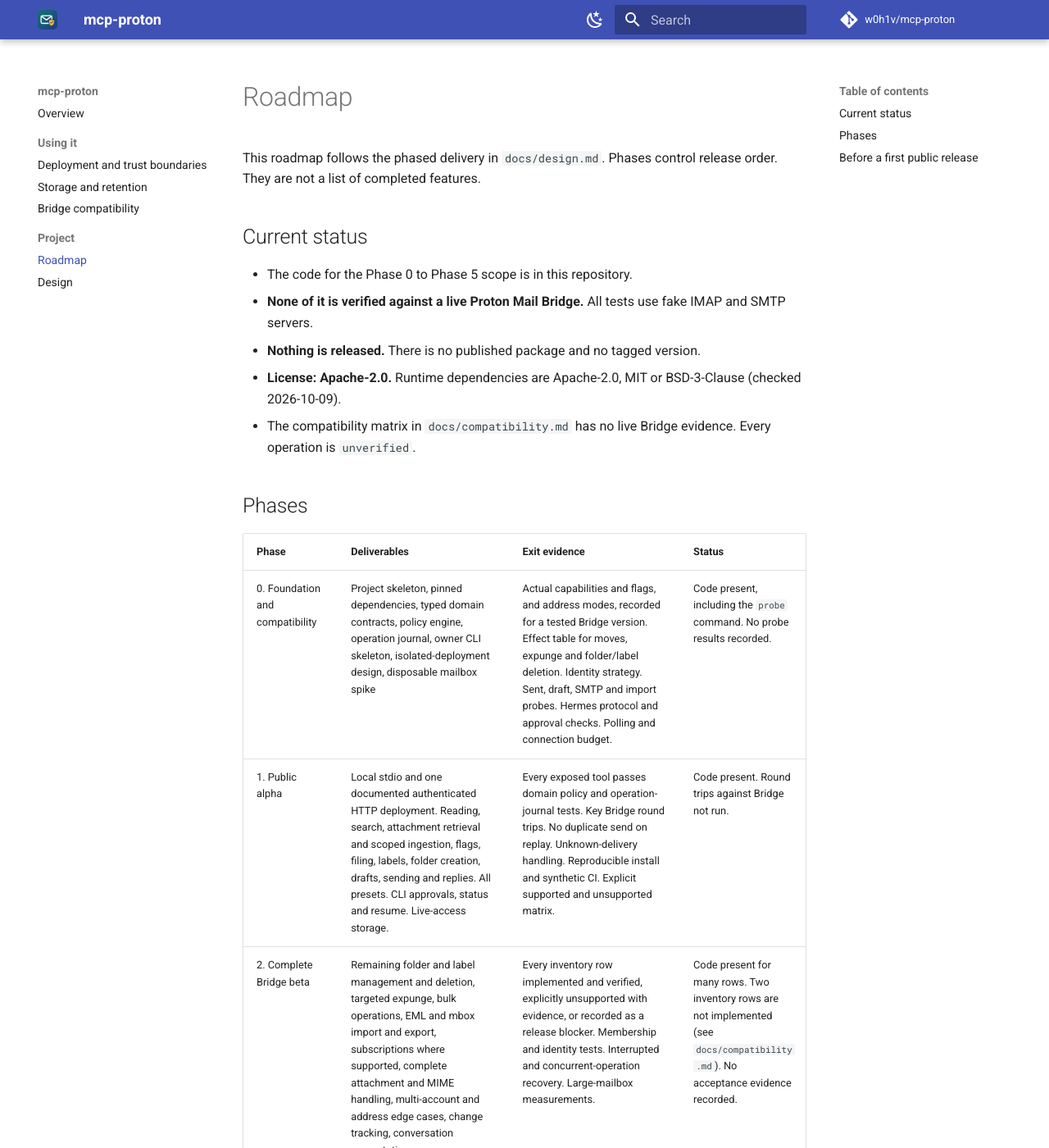
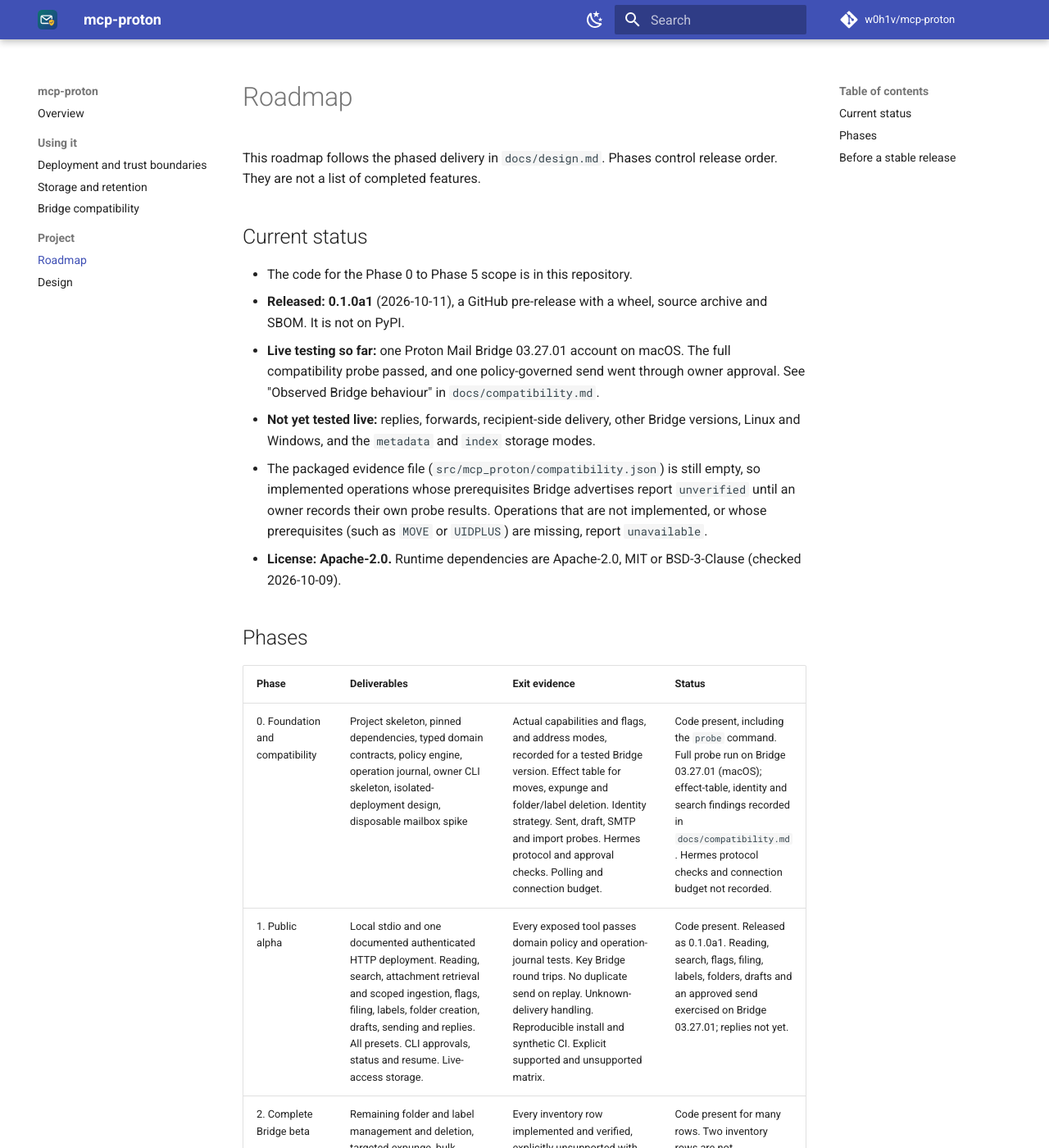
Before and after one commit to w0h1v/mcp-proton, an MkDocs documentation site: the page built from docs/roadmap.md, in a window 1280 px wide and 1400 px high. Shown: the whole window at 82% size. Built offline with MkDocs 1.6.1 and Material for MkDocs 9.7.7, drawn with Linux system fonts in a browser that asks for light colours; comment, search, counter and statistics services are not loaded; some of the changed text lies outside the part shown.

Commit message:
Docs: bring status in line with the 0.1.0a1 release (#20)
* Docs: bring status in line with the 0.1.0a1 release

- Roadmap: current status says 0.1.0a1 is released (GitHub pre-release,
  not PyPI) and what was tested live on one Bridge version; phase rows
  record the probe and send; the scheduler exists and runs under serve;
  the evidence-file mismatch note is gone (the CLI and the inventory use
  the same file).
- Compatibility: the intro no longer calls the matrix a template with no
  live evidence; observed-behaviour rows are in date order.
- README: Bridge badge shows the tested version; install from the release
  wheel; the tool table lists messages_get_raw, messages_bulk_preview,
  messages_clear_deleted and the newer search options.
- Changelog notes the release-workflow fix.

Co-Authored-By: Claude Opus 5.5 <noreply@anthropic.com>
Claude-Session: https://claude.ai/code/session_014zG2rmte8YBxQM9qFHV7rf

* Roadmap: say which operations report unverified vs unavailable

Co-Authored-By: Claude Opus 5.5 <noreply@anthropic.com>
Claude-Session: https://claude.ai/code/session_014zG2rmte8YBxQM9qFHV7rf

---------

Co-authored-by: Claude <noreply@anthropic.com>

```diff
--- a/docs/roadmap.md
+++ b/docs/roadmap.md
@@ -5,27 +5,29 @@ This roadmap follows the phased delivery in `docs/design.md`. Phases control rel
 ## Current status
 
 - The code for the Phase 0 to Phase 5 scope is in this repository.
-- **None of it is verified against a live Proton Mail Bridge.** All tests use fake IMAP and SMTP servers.
-- **Nothing is released.** There is no published package and no tagged version.
+- **Released: 0.1.0a1** (2026-10-11), a GitHub pre-release with a wheel, source archive and SBOM. It is not on PyPI.
+- **Live testing so far:** one Proton Mail Bridge 03.27.01 account on macOS. The full compatibility probe passed, and one policy-governed send went through owner approval. See "Observed Bridge behaviour" in `docs/compatibility.md`.
+- **Not yet tested live:** replies, forwards, recipient-side delivery, other Bridge versions, Linux and Windows, and the `metadata` and `index` storage modes.
+- The packaged evidence file (`src/mcp_proton/compatibility.json`) is still empty, so implemented operations whose prerequisites Bridge advertises report `unverified` until an owner records their own probe results. Operations that are not implemented, or whose prerequisites (such as `MOVE` or `UIDPLUS`) are missing, report `unavailable`.
 - **License: Apache-2.0.** Runtime dependencies are Apache-2.0, MIT or BSD-3-Clause (checked 2026-10-09).
-- The compatibility matrix in `docs/compatibility.md` has no live Bridge evidence. Every operation is `unverified`.
 
 ## Phases
 
 | Phase | Deliverables | Exit evidence | Status |
 |---|---|---|---|
-| 0. Foundation and compatibility | Project skeleton, pinned dependencies, typed domain contracts, policy engine, operation journal, owner CLI skeleton, isolated-deployment design, disposable mailbox spike | Actual capabilities and flags, and address modes, recorded for a tested Bridge version. Effect table for moves, expunge and folder/label deletion. Identity strategy. Sent, draft, SMTP and import probes. Hermes protocol and approval checks. Polling and connection budget. | Code present, including the `probe` command. No probe results recorded. |
-| 1. Public alpha | Local stdio and one documented authenticated HTTP deployment. Reading, search, attachment retrieval and scoped ingestion, flags, filing, labels, folder creation, drafts, sending and replies. All presets. CLI approvals, status and resume. Live-access storage. | Every exposed tool passes domain policy and operation-journal tests. Key Bridge round trips. No duplicate send on replay. Unknown-delivery handling. Reproducible install and synthetic CI. Explicit supported and unsupported matrix. | Code present. Round trips against Bridge not run. |
+| 0. Foundation and compatibility | Project skeleton, pinned dependencies, typed domain contracts, policy engine, operation journal, owner CLI skeleton, isolated-deployment design, disposable mailbox spike | Actual capabilities and flags, and address modes, recorded for a tested Bridge version. Effect table for moves, expunge and folder/label deletion. Identity strategy. Sent, draft, SMTP and import probes. Hermes protocol and approval checks. Polling and connection budget. | Code present, including the `probe` command. Full probe run on Bridge 03.27.01 (macOS); effect-table, identity and search findings recorded in `docs/compatibility.md`. Hermes protocol checks and connection budget not recorded. |
+| 1. Public alpha | Local stdio and one documented authenticated HTTP deployment. Reading, search, attachment retrieval and scoped ingestion, flags, filing, labels, folder creation, drafts, sending and replies. All presets. CLI approvals, status and resume. Live-access storage. | Every exposed tool passes domain policy and operation-journal tests. Key Bridge round trips. No duplicate send on replay. Unknown-delivery handling. Reproducible install and synthetic CI. Explicit supported and unsupported matrix. | Code present. Released as 0.1.0a1. Reading, search, flags, filing, labels, folders, drafts and an approved send exercised on Bridge 03.27.01; replies not yet. |
 | 2. Complete Bridge beta | Remaining folder and label management and deletion, targeted expunge, bulk operations, EML and mbox import and export, subscriptions where supported, complete attachment and MIME handling, multi-account and address edge cases, change tracking, conversation presentation. | Every inventory row implemented and verified, explicitly unsupported with evidence, or recorded as a release blocker. Membership and identity tests. Interrupted and concurrent-operation recovery. Large-mailbox measurements. | Code present for many rows. Two inventory rows are not implemented (see `docs/compatibility.md`). No acceptance evidence recorded. |
 | 3. Stable 1.0 | Hardened Bridge layer, local administration and review UI, packaging, upgrade and migration path, documentation and release artifacts. | No unexplained inventory gaps. Declared OS and client support backed by tests. Independent security and reliability review. Clean install, upgrade and uninstall. Tested deployment boundaries. Release rollback guidance. | Local owner review UI implemented (`mcp-proton ui-token`, `mcp-proton ui`); packaging, migration path and independent review not done. |
-| 4. Optional automation | Durable schedules, reminders, local rules, event consumers and webhooks, best-effort undo. | Restart and missed-run recovery. Policy rechecks. Scoped event delivery. Explicit limits for irreversible operations. Feature-specific acceptance cases. | Job store present (create, claim, run records). A scheduler loop was not found in the code reviewed. No acceptance evidence recorded. |
+| 4. Optional automation | Durable schedules, reminders, local rules, event consumers and webhooks, best-effort undo. | Restart and missed-run recovery. Policy rechecks. Scoped event delivery. Explicit limits for irreversible operations. Feature-specific acceptance cases. | Code present: job store and scheduler (`src/mcp_proton/jobs/scheduler.py`), run by `mcp-proton serve`. No acceptance evidence recorded. |
 | 5. Optional search and storage expansion | Metadata and full-text caching, saved searches, statistics, attachment extraction, optional semantic search, encryption-at-rest modes. | Retention and purge verification. Indexing correctness. Privacy documentation. Data migrations. Storage and performance measurements. Provider opt-in. | Code present. Encryption at rest is not implemented. |
 
-## Before a first public release
+## Before a stable release
 
 These items are separate execution steps from the design work:
 
 1. ~~Choose and add the license, and check dependency-license compatibility.~~ Done: Apache-2.0.
-2. Verify the phase exit evidence against a dedicated Bridge test account with `mcp-proton probe`, review the results, and record them in the packaged `src/mcp_proton/compatibility.json` and `docs/compatibility.md`. Fix the evidence-file location mismatch first (see `docs/compatibility.md`).
+2. Verify the phase exit evidence against a dedicated Bridge test account with `mcp-proton probe`, review the results, and record them in `docs/compatibility.md`. Partly done: one Bridge version, observations recorded; the packaged `src/mcp_proton/compatibility.json` is still empty.
 3. Set the enforcement contact in `CODE_OF_CONDUCT.md` and confirm private vulnerability reporting in `SECURITY.md`.
-4. Confirm the repository owner and the package name.
+4. ~~Confirm the repository owner and the package name.~~ Done: `w0h1v/mcp-proton`, package `mcp-proton`.
+5. Publish to PyPI (the release workflow has an opt-in step, off by default).
```
Also changed, not shown: CHANGELOG.md (+1 -0 lines), README.md (+6 -6 lines), docs/compatibility.md (+5 -5 lines).
